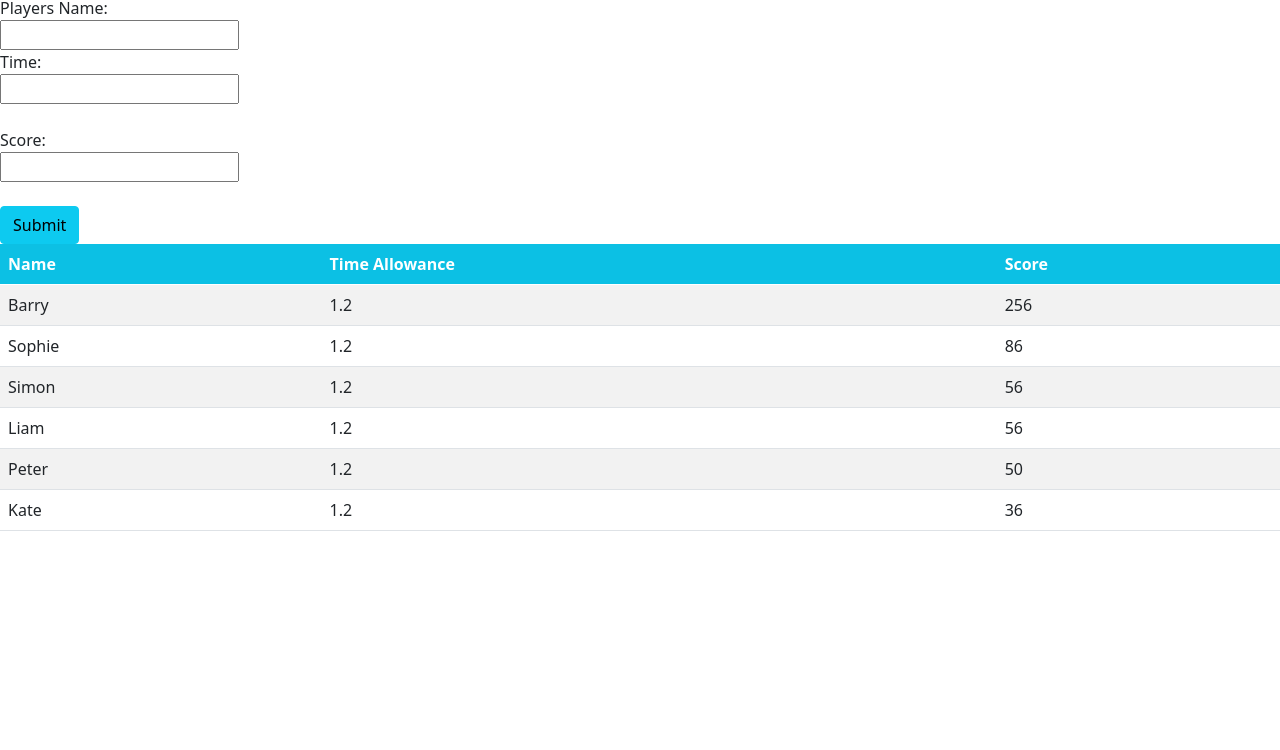
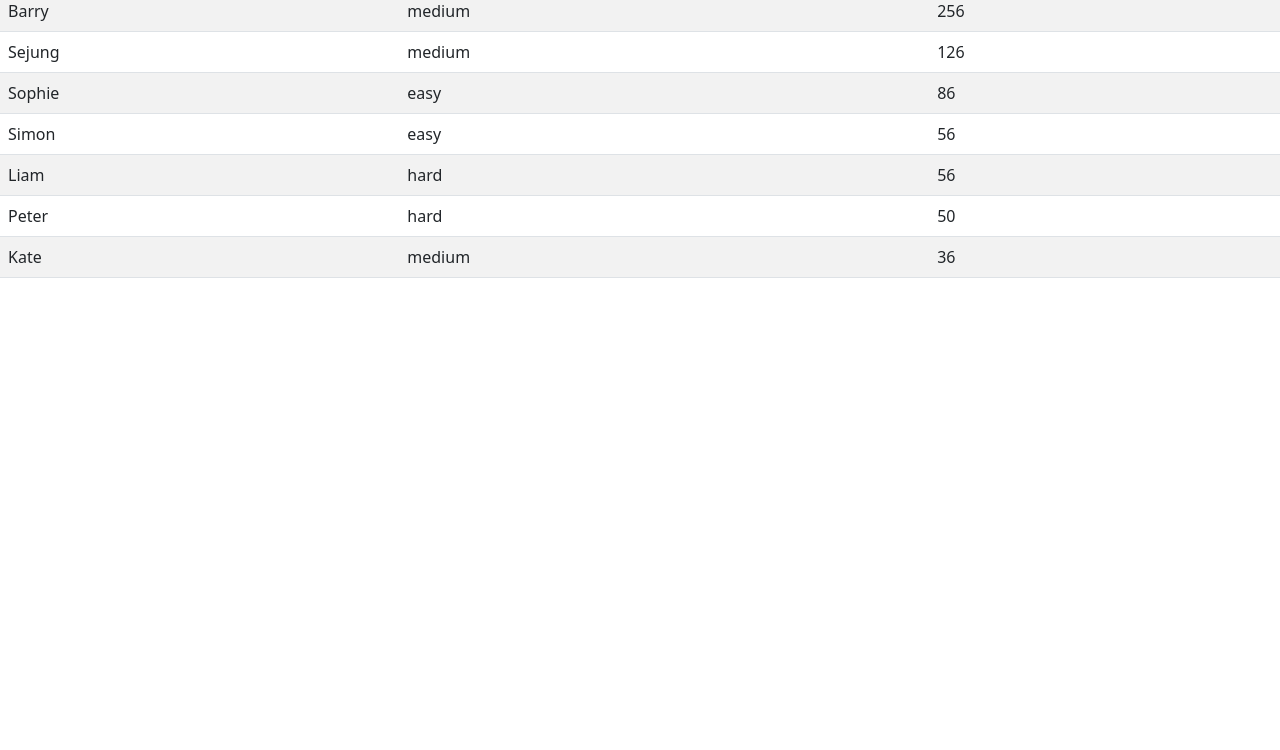
Before and after one commit to Barry-Greaves/world-emoji-day, a plain HTML site: page leaderboard.html in a window 1280 px wide. Shown: the part 50-800 px from the top of the page. Drawn offline with nearby package versions, Linux system fonts and the light colour scheme.

Commit message:
leaderboard

```diff
--- /dev/null
+++ b/assets/js/leaderboard.js
@@ -0,0 +1,37 @@
+let leaderboardData;
+
+
+// Load leaderboard from local json file then sort by score
+async function leaderboard() {
+  // load JSON File
+  const response = await fetch("data/leaderboard.json");
+  // parse JSON string to an object
+  leaderboardData = await response.json();
+  console.log(leaderboardData);
+  // Sort the array of results from heighest to lowest
+  leaderboardData.sort(function (a, b) {
+    return b.score - a.score;
+  });
+  // Now build the table with the buildTable function
+  buildTable(leaderboardData);
+
+}
+
+
+// Loop the array of data to create the table for the leaderbaord
+function buildTable(leaderboard) {
+  var table = document.getElementById('myTable');
+
+  for (var i = 0; i < leaderboard.length; i++) {
+    var row = `<tr>
+                    <td>${leaderboard[i].name}</td>
+                    <td>${leaderboard[i].difficulty}</td>
+                    <td>${leaderboard[i].score}</td>
+              </tr>`
+    table.innerHTML += row
+  }
+}
+
+// Call the functions
+leaderboard();
+buildTable(leaderboard);
--- a/assets/js/script.js
+++ /dev/null
@@ -1,52 +0,0 @@
-// Wait for the DOM to finish loading before taking values from the inputs
-// Get the button elements and add event listeners to them
-document.addEventListener("DOMContentLoaded", function () {
-
-    let buttons = document.getElementsByTagName("button");
-    for (let button of buttons) {
-      button.addEventListener("click", function () {
-        if (this.getAttribute("data-type") === "submit") {
-          console.log("submit");
-        }
-      });
-    }
-  });
-
-  function SaveResults() {
-    const result = {
-          "name": "Simon",
-          "time": 1.20,
-          "score": 56
-      }
-  };
-
-
-async function leaderboard() {
-    // load JSON File
-    const response = await fetch("data/leaderboard.json");
-    const leaderboard = await response.json();
-
-    leaderboard.sort(function(a, b) {
-        return b.score - a.score;
-    });
-    console.log(leaderboard);
-    buildTable(leaderboard)
-
-}
-
-leaderboard();
-
-buildTable(leaderboard)
-
-function buildTable(leaderboard){
-  var table = document.getElementById('myTable')
-
-  for (var i=0; i < leaderboard.length; i++){
-    var row = `<tr>
-                    <td>${leaderboard[i].name}</td>
-                    <td>${leaderboard[i].time}</td>
-                    <td>${leaderboard[i].score}</td>
-              </tr>`
-              table.innerHTML += row
-  }
-}
--- a/data/leaderboard.json
+++ b/data/leaderboard.json
@@ -1,34 +1,40 @@
 [
     {
     "name": "Simon",
-    "time": 1.2,
+    "difficulty": "easy",
     "score": 56
     },
     {
     "name": "Peter",
-    "time": 1.2,
+    "difficulty": "hard",
     "score": 50
     },
     {
     "name": "Kate",
-    "time": 1.2,
+    "difficulty": "medium",
     "score": 36
     },
     {
     "name": "Sophie",
-    "time": 1.2,
+    "difficulty": "easy",
     "score": 86
     },
     {
     "name": "Liam",
-    "time": 1.2,
+    "difficulty": "hard",
     "score": 56
     }
     ,
     {
     "name": "Barry",
-    "time": 1.2,
+    "difficulty": "medium",
     "score": 256
+    }
+    ,
+    {
+    "name": "Sejung",
+    "difficulty": "medium",
+    "score": 126
     }
 
 ]
--- a/leaderboard.html
+++ b/leaderboard.html
@@ -1,37 +1,32 @@
 <!DOCTYPE html>
 <html lang="en">
+
 <head>
   <meta charset="UTF-8">
   <meta http-equiv="X-UA-Compatible" content="IE=edge">
   <meta name="viewport" content="width=device-width, initial-scale=1.0">
   <link rel="stylesheet" href="https://cdn.jsdelivr.net/npm/bootstrap@5.0.2/dist/css/bootstrap.min.css"
     integrity="sha384-EVSTQN3/azprG1Anm3QDgpJLIm9Nao0Yz1ztcQTwFspd3yD65VohhpuuCOmLASjC" crossorigin="anonymous">
-    <script src="https://code.jquery.com/jquery-3.6.0.js" integrity="sha256-H+K7U5CnXl1h5ywQfKtSj8PCmoN9aaq30gDh27Xc0jk=" crossorigin="anonymous"></script>
+  <script src="https://code.jquery.com/jquery-3.6.0.js" integrity="sha256-H+K7U5CnXl1h5ywQfKtSj8PCmoN9aaq30gDh27Xc0jk="
+    crossorigin="anonymous"></script>
+
+  <!--  Styling to be moved into the CSS file -->
   <style>
-      th{
+    th {
       color: #fff;
     }
   </style>
   <title>Leaderboard</title>
 </head>
+
 <body>
 
 
-    <h2>TEST FORM</h2>
-
-
-  <label for="name">Players Name:</label><br>
-  <input type="text" id="name" name="name" value=""><br>
-  <label for="time">Time:</label><br>
-  <input type="number" id="time" step="0.01" name="time" value=""><br><br>
-  <label for="score">Score:</label><br>
-  <input type="number" id="score" name="score" value=""><br><br>
-  <button id="btn" data-type="submit" class="btn btn-info">Submit</button>
-
+  <!--  TABLE TO DISPLAY THE LEADERBOARD -->
   <table class="table table-striped">
     <tr class="bg-info">
       <th>Name</th>
-      <th>Time Allowance</th>
+      <th>Difficulty</th>
       <th>Score</th>
     </tr>
 
@@ -41,9 +36,7 @@
   </table>
 
 
+  <script src="assets/js/leaderboard.js"></script>
+</body>
 
-
-<!--  This is only a temporary form while I build how we save results to JSON -->
-<script src="assets/js/script.js"></script>
-</body>
 </html>
```
Lines whose indentation alone changed are shown as unchanged.
